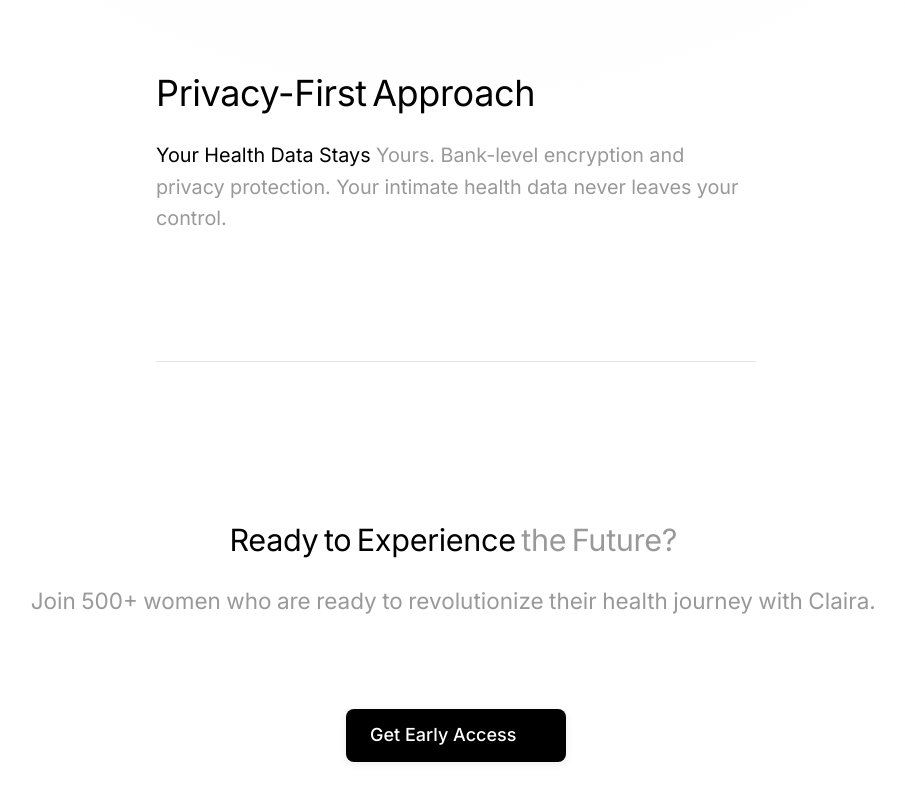
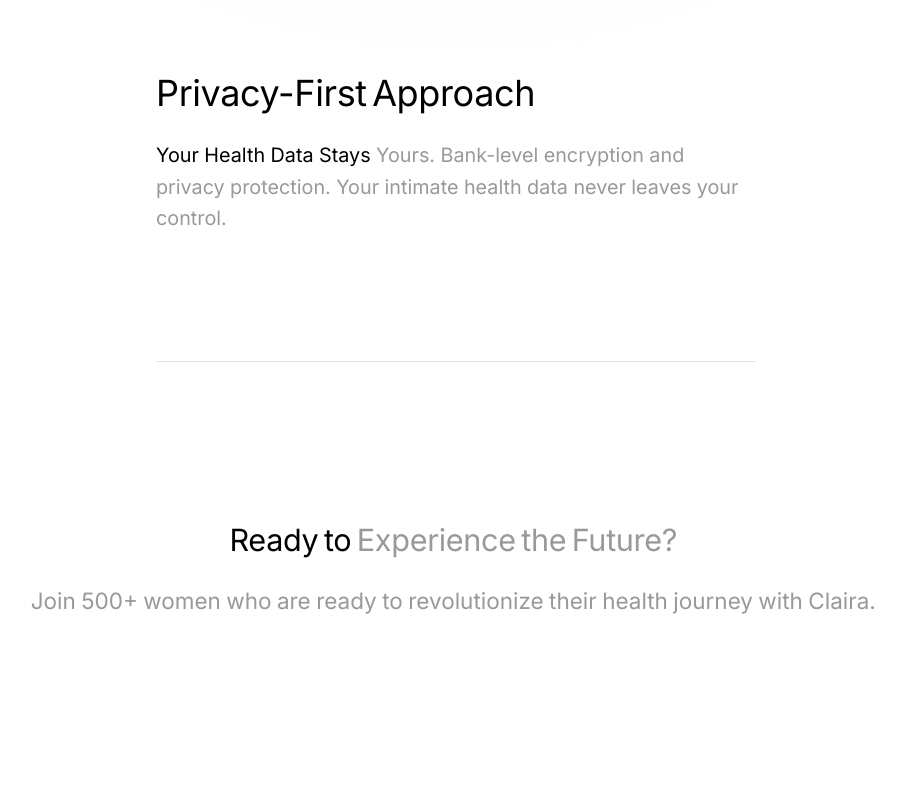
Before and after one commit to Arondevs/-claira, a Next.js app: page /features in a window 1280 px wide. Shown: the part 3015-3815 px from the top of the page, without its empty margins (184-1089 px from the left). Built offline with nearby package versions, Linux system fonts and the light colour scheme.

Commit message:
Fix: Remove vertical Get Early Access button from features page, unify Sign Up button to top nav only

```diff
--- a/app/features/page.tsx
+++ b/app/features/page.tsx
@@ -389,9 +389,6 @@
                   <span className="scroll-word">Claira.</span>
                 </p>
               </div>
-              <a href="/early-access" className="modern-black-btn" style={{ minWidth: 220 }}>
-                Get Early Access
-              </a>
             </section>
           </div>
         </main>
```
